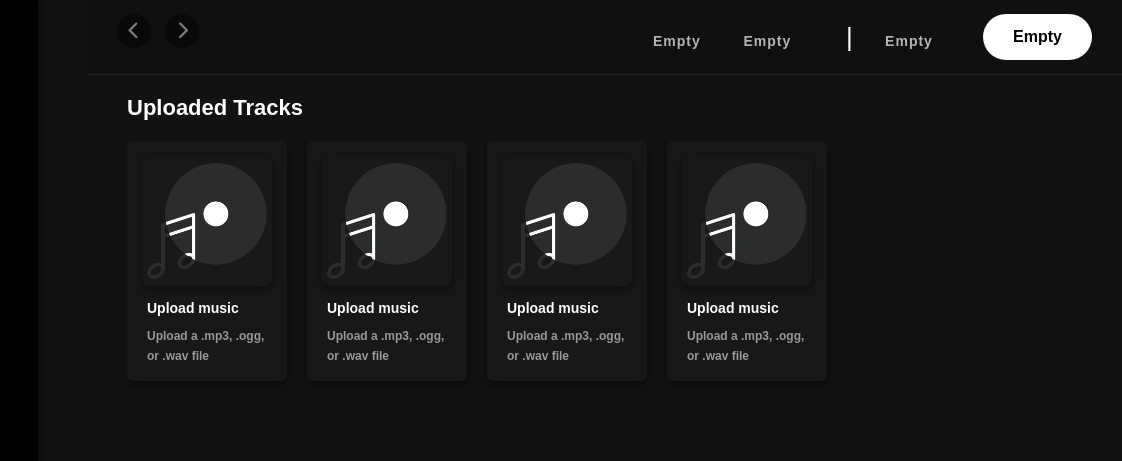
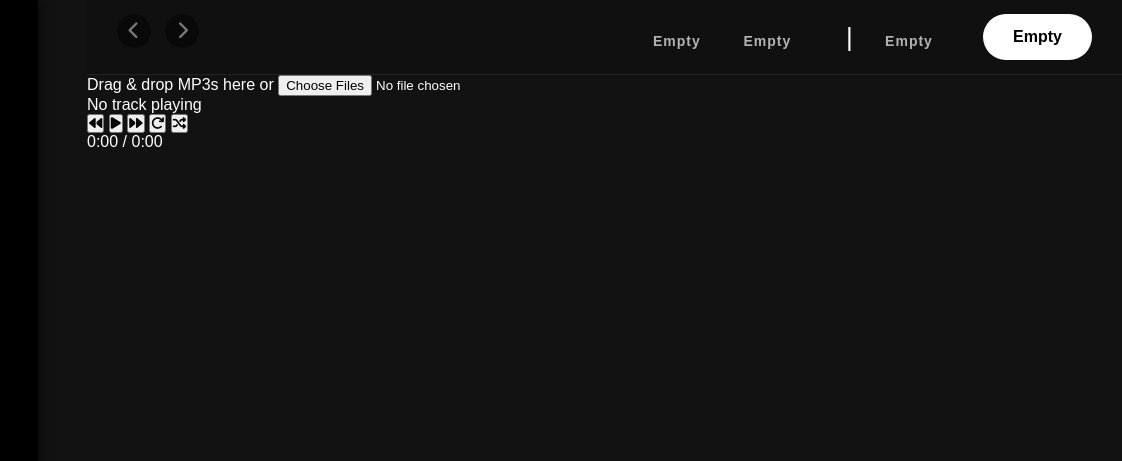
Before and after one commit to x64bitMango/spoofify, a plain HTML site: page index.html in a window 1280 px wide. Shown: the top 461 px of the page, 158-1280 px from the left. Drawn offline with Linux system fonts and the light colour scheme.

Commit message:
Fix HTML encoding issues in index.html

```diff
--- a/index.html
+++ b/index.html
@@ -9,6 +9,7 @@
   </head>
 
   <body>
+    <!-- Sidebar -->
     <div class="sidebar">
       <div class="logo">
         <a href="#"><img src="assets/images/Spoofify.png" alt="Logo" /></a>
@@ -38,11 +39,11 @@
           <li><a href="#">Cookies</a></li>
           <li><a href="https://github.com/x64bitMango/spoofify">View on GitHub</a></li>
           <li><a href="https://raw.githubusercontent.com/x64bitMango/spoofify/refs/heads/main/LICENSE">Licensed under MPL 2.0</a></li>
-
         </ul>
       </div>
     </div>
 
+    <!-- Main Container -->
     <div class="main-container">
       <div class="topbar">
         <div class="prev-next-buttons">
@@ -62,40 +63,32 @@
         </div>
       </div>
 
-      <div class="spotify-playlists">
-        <h2>Uploaded Tracks</h2>
-        <div class="list">
-          <div class="item">
-            <img src="assets/images/musicPlaceholder.webp" />
-            <div class="play"><span class="fa fa-play"></span></div>
-            <h4>Upload music</h4>
-            <p>Upload a .mp3, .ogg, or .wav file</p>
+      <!-- Spoofify App Functional Section -->
+      <div id="app" class="spotify-player">
+        <div id="dropzone" class="drop">
+          Drag & drop MP3s here or
+          <input id="fileinput" type="file" multiple accept="audio/*">
+        </div>
+
+        <div class="now-playing">
+          <div id="now-title">No track playing</div>
+          <div id="controls">
+            <button id="prev" class="control-btn"><span class="fa fa-backward"></span></button>
+            <button id="play" class="control-btn"><span class="fa fa-play"></span></button>
+            <button id="next" class="control-btn"><span class="fa fa-forward"></span></button>
+            <button id="loop" class="control-btn"><span class="fa fa-repeat"></span></button>
+            <button id="shuffle" class="control-btn"><span class="fa fa-random"></span></button>
           </div>
-          <div class="item">
-            <img src="assets/images/musicPlaceholder.webp" />
-            <div class="play"><span class="fa fa-play"></span></div>
-            <h4>Upload music</h4>
-            <p>Upload a .mp3, .ogg, or .wav file</p>
+          <div id="progress" class="progress-bar">
+            <div id="progress-fill" class="progress-fill"></div>
           </div>
-          <div class="item">
-            <img src="assets/images/musicPlaceholder.webp" />
-            <div class="play"><span class="fa fa-play"></span></div>
-            <h4>Upload music</h4>
-            <p>Upload a .mp3, .ogg, or .wav file</p>
-          </div>
-          <div class="item">
-            <img src="assets/images/musicPlaceholder.webp" />
-            <div class="play"><span class="fa fa-play"></span></div>
-            <h4>Upload music</h4>
-            <p>Upload a .mp3, .ogg, or .wav file</p>
-          </div>
+          <div id="timer">0:00 / 0:00</div>
         </div>
+
+        <ul id="library" class="library-list"></ul>
       </div>
     </div>
 
-    <script
-      src="https://kit.fontawesome.com/23cecef777.js"
-      crossorigin="anonymous"
-    ></script>
+    <script src="https://kit.fontawesome.com/23cecef777.js" crossorigin="anonymous"></script>
   </body>
 </html>
```
